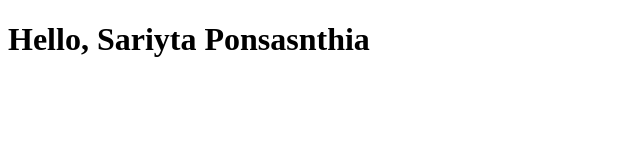
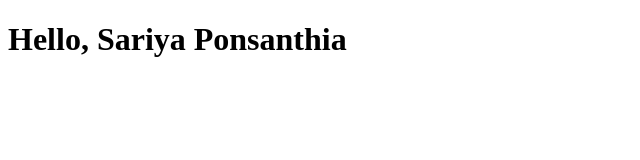
Before and after one commit to Sariya-pon/myweb, a plain HTML site: page index.html in a window 1280 px wide. Shown: the whole page, without its empty margins (0-640 px from the left). Drawn offline with Linux system fonts and the light colour scheme.

Commit message:
Update index.html

```diff
--- a/index.html
+++ b/index.html
@@ -4,7 +4,7 @@
     <title>Print My Name</title>
 </head>
 <body>
-    <h1>Hello, Sariyta Ponsasnthia</h1>
+    <h1>Hello, Sariya Ponsanthia</h1>
 
 
 </body>
```
